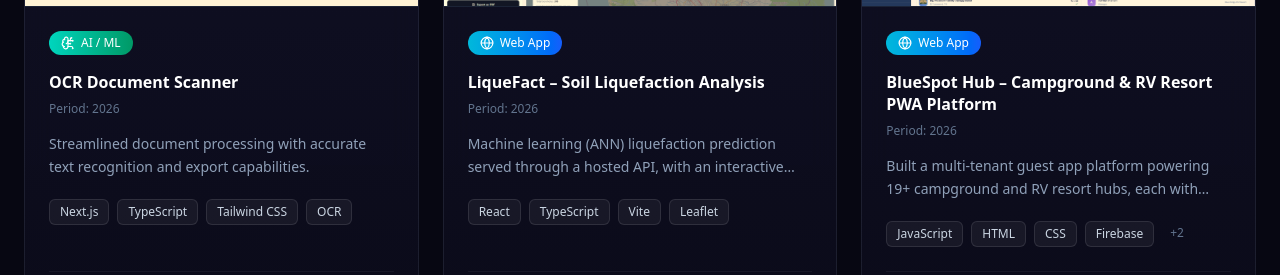
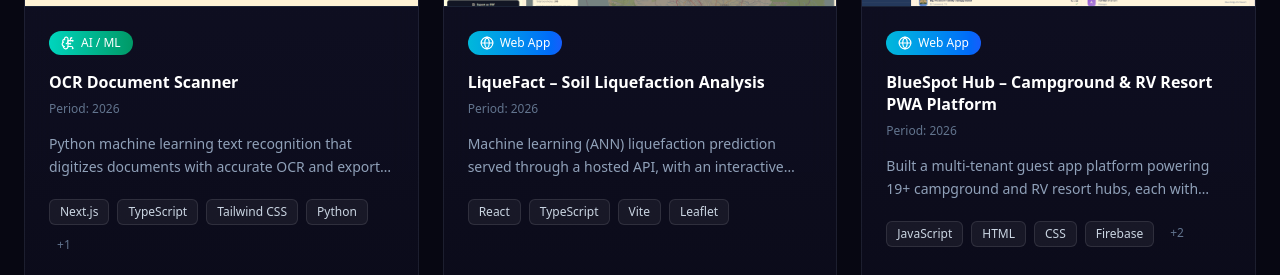
Before and after one commit to hanzong05/hanzportfolio, a Next.js app: page / in a window 1280 px wide. Shown: the part 4040-4315 px from the top of the page. Built offline with nearby package versions, Linux system fonts and the light colour scheme.

Commit message:
Describe OCR scanner as Python machine learning text recognition
Co-Authored-By: Claude Haiku 5.5 <noreply@anthropic.com>
Claude-Session: https://claude.ai/code/session_01LBPrYMh9ciG8zeGUEXp7SM

```diff
--- a/components/projects.tsx
+++ b/components/projects.tsx
@@ -96,9 +96,9 @@ const projects: Project[] = [
     period: '2026',
     category: 'ai',
     description: [
-      'Streamlined document processing with accurate text recognition and export capabilities.',
+      'Python machine learning text recognition that digitizes documents with accurate OCR and export capabilities.',
     ],
-    technologies: ['Next.js', 'TypeScript', 'Tailwind CSS', 'OCR'],
+    technologies: ['Next.js', 'TypeScript', 'Tailwind CSS', 'Python', 'OCR'],
     showGithub: true,
     showLive: true,
     githubUrl: 'https://github.com/hanzong05/ocr-fe',
```
